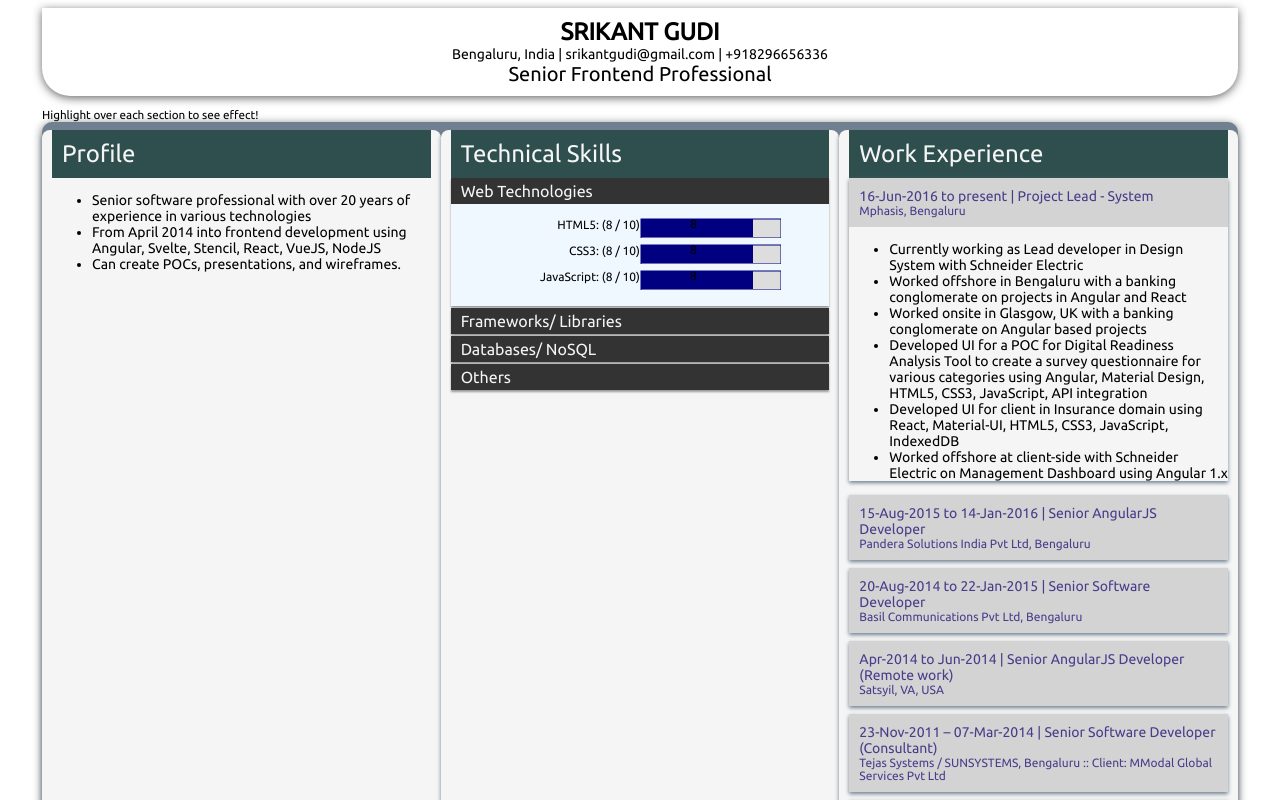
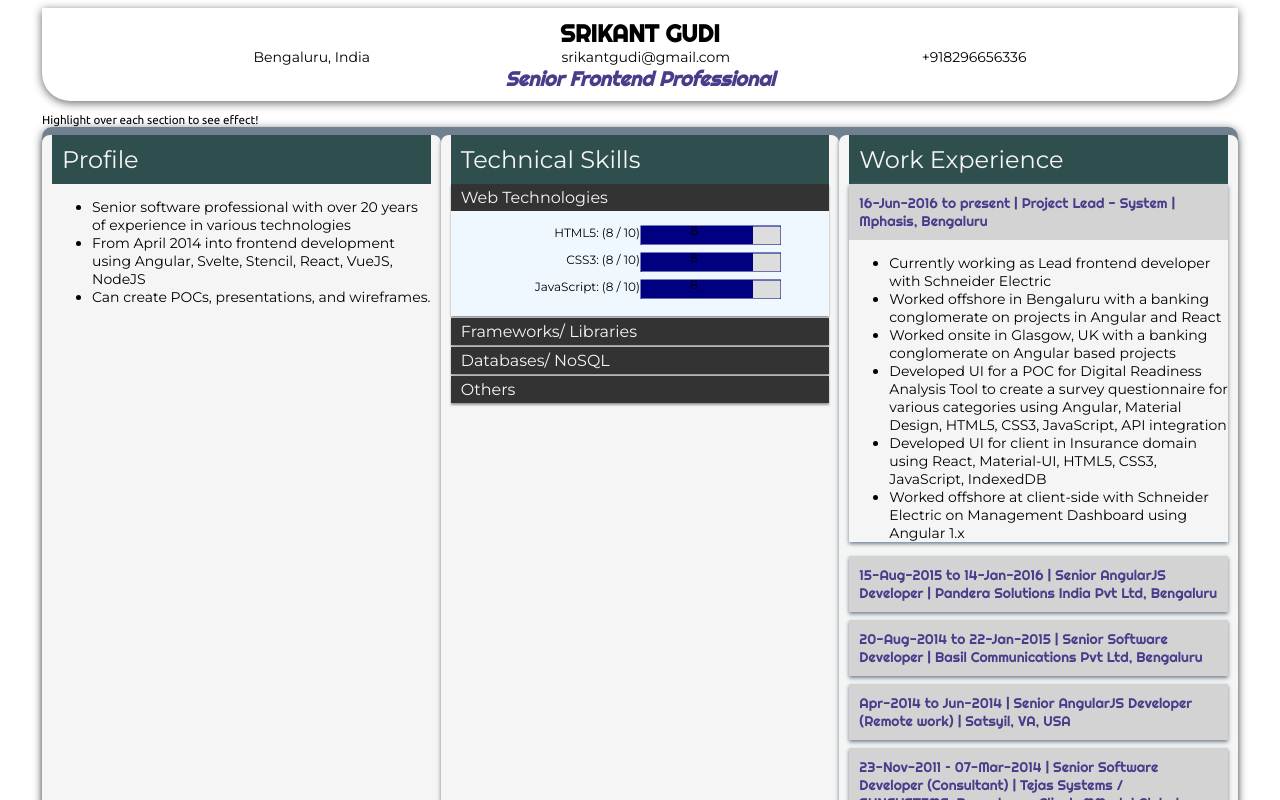
Before and after one commit to srikantgudi/srikantgudi.github.io, a Svelte app: page / in a window 1280 px wide. Shown: the top 800 px of the page. Built offline with nearby package versions, Linux system fonts and the light colour scheme.

Commit message:
Modified styles

```diff
--- a/public/global.css
+++ b/public/global.css
@@ -27,13 +27,29 @@ body {
   padding: 10px 20px;
   border-radius: 0 0 28px 28px;
 }
+.contact {
+  font-family: Montserrat;
+  display: flex;
+  flex-flow: row wrap;
+  align-items: center;
+  justify-content: space-evenly;
+  grid-template-columns: repeat(5, auto);
+}
+.contact-item {
+  max-width: 260px;
+}
 .pageTitle {
   font-size: 24px;
   text-transform: uppercase;
   font-weight: 600;
+  font-family: Righteous;
 }
 .pos {
   font-size: 20px;
+  font-weight: 600;
+  font-style: italic;
+  font-family: Righteous;
+  color: darkslateblue;
 }
 .resume {
   box-shadow: 0 2px 10px #666666;
@@ -45,6 +61,7 @@ body {
   padding: 4px 0;
 }
 .section {
+  font-family: Montserrat;
   border-radius: 8px 8px 0 0;
   flex: 1;
   min-width: 300px;
@@ -69,6 +86,7 @@ body {
   box-shadow: 0 2px 4px slategrey;
 }
 .exptitle {
+  font-family: Righteous;
   background-color: lightgrey;
   color: darkslateblue;
   font-size: 14px;
--- a/src/Topnav.svelte
+++ b/src/Topnav.svelte
@@ -1,9 +1,11 @@
 <div class="topnav">
-    <div>
-        <div class="pageTitle">Srikant Gudi</div>
-        <div>Bengaluru, India | srikantgudi@gmail.com | +918296656336</div>
-        <div class="pos">
-            Senior Frontend Professional
-        </div>
-    </div>
+      <div class="pageTitle">Srikant Gudi</div>
+      <div class="contact">
+        <div class="contact-item">Bengaluru, India</div>
+        <div class="contact-item">srikantgudi@gmail.com</div>
+        <div class="contact-item">+918296656336</div>
+      </div>
+      <div class="pos">
+          Senior Frontend Professional
+      </div>
 </div>
--- a/src/WorkHistory.svelte
+++ b/src/WorkHistory.svelte
@@ -7,7 +7,7 @@
 				org: 'Mphasis, Bengaluru',
 			},
 			content: [
-                'Currently working as Lead developer in Design System with Schneider Electric',
+        'Currently working as Lead frontend developer with Schneider Electric',
 				'Worked offshore in Bengaluru with a banking conglomerate on  projects in Angular and React',
 				'Worked onsite in Glasgow, UK with a banking conglomerate on Angular based projects',
 				'Developed UI for a POC for Digital Readiness Analysis Tool to create a survey questionnaire for various categories using Angular, Material Design, HTML5, CSS3, JavaScript, API integration',
@@ -101,13 +101,8 @@
 	</div>
 	{#each expList as exp}
 		<div class="exp">
-			<div on:click={() => curExp = exp}>
-				<div class="exptitle">
-					{exp.header.dates} | {exp.header.jobTitle}
-					<div class="subtitle">
-						{exp.header.org}
-					</div>
-				</div>
+			<div on:click={() => curExp = exp} class="exptitle">
+	      {exp.header.dates} | {exp.header.jobTitle} | {exp.header.org}
 			</div>
 			{#if curExp === exp}
 			<div>
```
